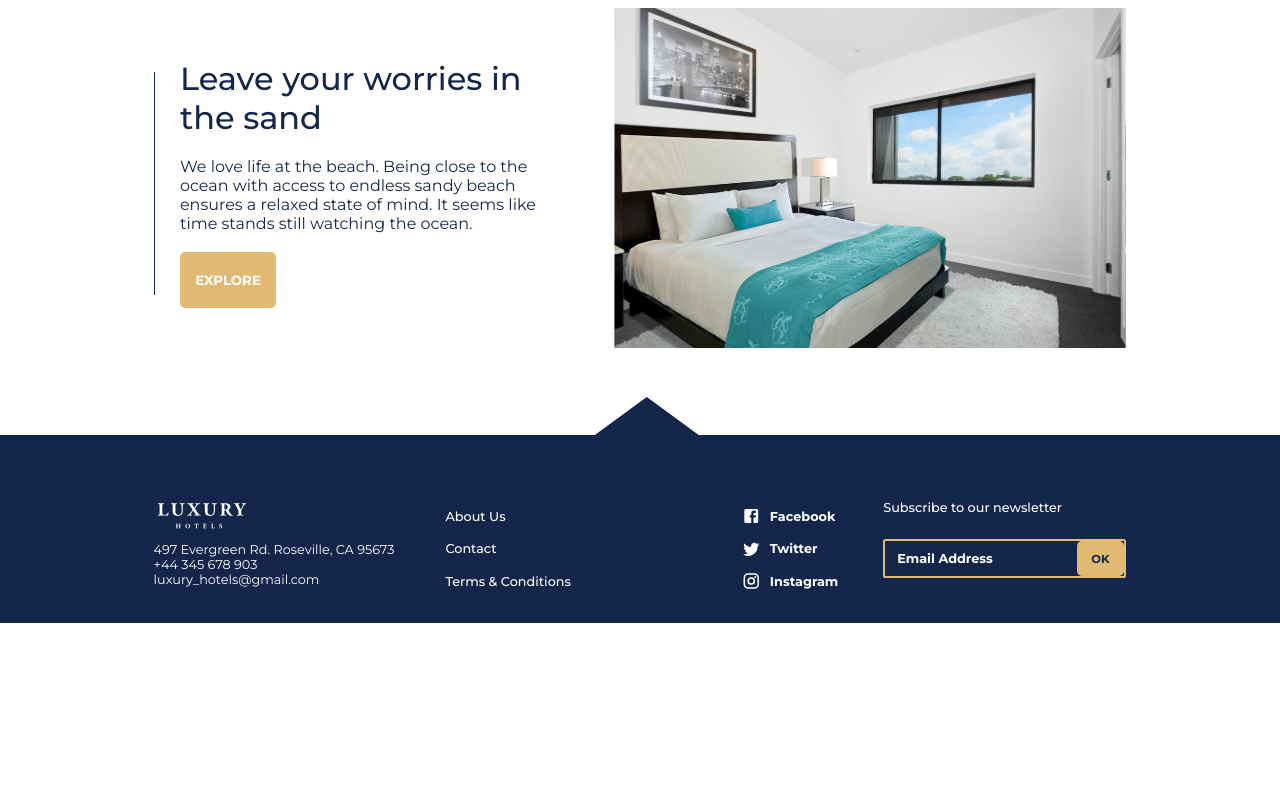
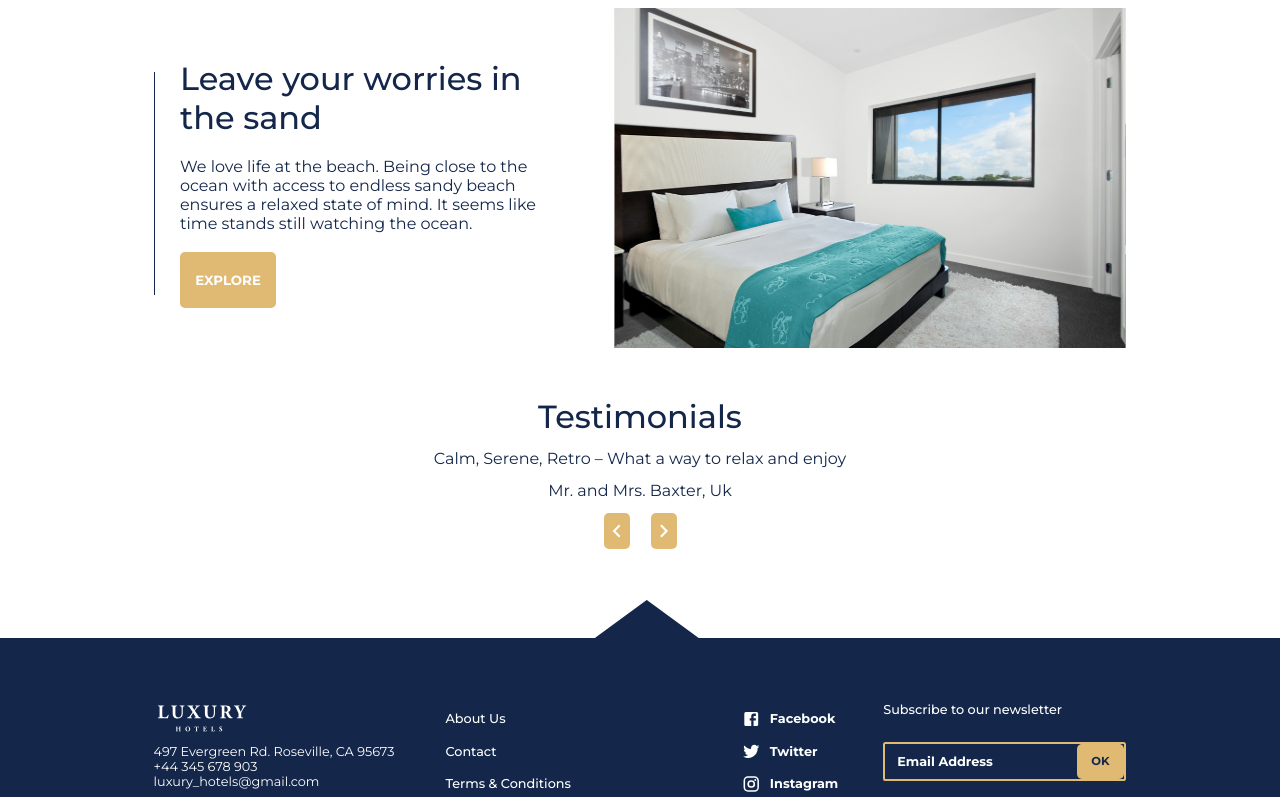
Before and after one commit to Lux-Sales/portfolio-hotel-website, a React (Vite) app: page / in a window 1280 px wide. Shown: the part 1609-2406 px from the top of the page. Before the commit the page ends 2232 px from the top, so only its background shows below. Built offline with nearby package versions, Linux system fonts and the light colour scheme.

Commit message:
testimonials component

```diff
--- a/src/components/Button/index.tsx
+++ b/src/components/Button/index.tsx
@@ -1,17 +1,21 @@
 import React from "react";
 import { Container } from "./styles";
+import { OverridableComponent } from "@mui/material/OverridableComponent";
+import { SvgIconTypeMap } from "@mui/material";
 
 interface Props {
-  icon: string;
+  icon?: string;
   text: string;
+  svgIcon?: OverridableComponent<SvgIconTypeMap>;
   func: () => void;
 }
 
 const Button = (props: Props): JSX.Element => {
-  const { text, icon, func } = props;
+  const { text, icon, func, svgIcon } = props;
   return (
     <Container onClick={() => func()}>
       {icon !== "" && <img src={icon} data-testid="button-img-icon" />}
+      <svgIcon />
       {text}
     </Container>
   );
--- /dev/null
+++ b/src/components/Testimonials/index.tsx
@@ -0,0 +1,56 @@
+import React, { useEffect, useState } from "react";
+import { ActionButtons, Container } from "./styles";
+import {
+  getTestimonials,
+  mockedTestimonials,
+  Testimonial,
+} from "@/services/testimonials";
+import Button from "../Button";
+import ChevronRightIcon from "@mui/icons-material/ChevronRight";
+import ChevronLeftIcon from "@mui/icons-material/ChevronLeft";
+
+const Testimonials = (): JSX.Element => {
+  useEffect(() => {
+    console.log("testimonials fetched");
+    //   getTestimonials()
+    //     .then(testimonials_ => {
+    //       setTestimonials(testimonials_);
+    //     })
+    //     .catch(err => {
+    //       console.error(err);
+    //     });
+  }, []);
+
+  const handlePrevious = (): void => {
+    setCounter(counter === 0 ? testimonials.length - 1 : counter - 1);
+  };
+
+  const handleNext = (): void => {
+    setCounter(counter === testimonials.length ? counter : counter + 1);
+  };
+
+  const [testimonials, setTestimonials] =
+    useState<Testimonial[]>(mockedTestimonials);
+
+  const [counter, setCounter] = useState(0);
+
+  return (
+    <Container>
+      <h1>Testimonials</h1>
+      <span>{testimonials[counter].testimonial}</span>
+      <span data-testid="testimonial-text">
+        {testimonials[counter].user}, {testimonials[counter].location}
+      </span>
+      <ActionButtons>
+        <button data-testid="back-button" onClick={handlePrevious}>
+          <ChevronLeftIcon />
+        </button>
+        <button data-testid="forward-button" onClick={handleNext}>
+          <ChevronRightIcon />
+        </button>
+      </ActionButtons>
+    </Container>
+  );
+};
+
+export default Testimonials;
--- /dev/null
+++ b/src/components/Testimonials/styles.ts
@@ -0,0 +1,38 @@
+import styled from "styled-components";
+
+export const Container = styled.div`
+  display: flex;
+  flex-direction: column;
+  align-items: center;
+  color: #14274a;
+  span {
+    &:nth-child(2) {
+      margin: 1% 0;
+    }
+  }
+`;
+export const ActionButtons = styled.div`
+  display: flex;
+  margin-top: 1%;
+  margin-bottom: 4%;
+  svg {
+    color: #fff;
+    width: 100%;
+    height: 100%;
+  }
+  button {
+    display: flex;
+    align-items: center;
+    border: none;
+    background-color: #e0b973;
+    color: #fff;
+    text-transform: uppercase;
+    font-weight: bold;
+    width: fit-content;
+    min-width: 2vw;
+    height: 4.5vh;
+    &:first-child {
+      margin-right: 30%;
+    }
+  }
+`;
--- a/src/pages/Home/index.tsx
+++ b/src/pages/Home/index.tsx
@@ -10,6 +10,7 @@
 import { useNavigate } from "react-router-dom";
 import Button from "@/components/Button";
 import roomPhoto from "@/assets/roomPhoto.svg";
+import Testimonials from "@/components/Testimonials";
 
 const Home = (): JSX.Element => {
   const navigate = useNavigate();
@@ -51,6 +52,7 @@
           <img src={roomPhoto} alt="" />
         </Attraction>
       </AttractionsList>
+      <Testimonials />
     </Container>
   );
 };
--- /dev/null
+++ b/src/services/testimonials.ts
@@ -0,0 +1,59 @@
+import axios, { AxiosResponse } from "axios";
+import api from "./api";
+
+interface MockedAxiosResponse {
+  data: Testimonial[];
+  status: number;
+  statusText: string;
+  headers: object;
+  config: object;
+  request: object;
+}
+
+export interface Testimonial {
+  user: string;
+  location: string;
+  testimonial: string;
+}
+
+export const mockedTestimonials: Testimonial[] = [
+  {
+    user: "Mr. and Mrs. Baxter",
+    location: "Uk",
+    testimonial: "Calm, Serene, Retro – What a way to relax and enjoy",
+  },
+  {
+    user: "Robert",
+    location: "US",
+    testimonial: "I loved the beach!",
+  },
+  {
+    user: "Laura",
+    location: "Japan",
+    testimonial: "The calm environment reminded me of home.",
+  },
+  {
+    user: "Amir",
+    location: "Senegal",
+    testimonial: "Liked the bar and food a lot!",
+  },
+  {
+    user: "Mr. Moacir",
+    location: "Brazil",
+    testimonial:
+      "Gostei bastante, só faltou churrasco! (This user didn't know how to speak english",
+  },
+];
+
+export const getTestimonials = async (): Promise<Testimonial[]> => {
+  // const response = await api.get("/testimonials");
+  const mockedResponse: MockedAxiosResponse = {
+    data: mockedTestimonials,
+    status: 200,
+    statusText: "OK",
+    headers: {},
+    config: {},
+    request: {},
+  };
+  return mockedResponse.data;
+};
```
Also changed, not shown: 1 other file (tests, documents, lock files or other folders).
